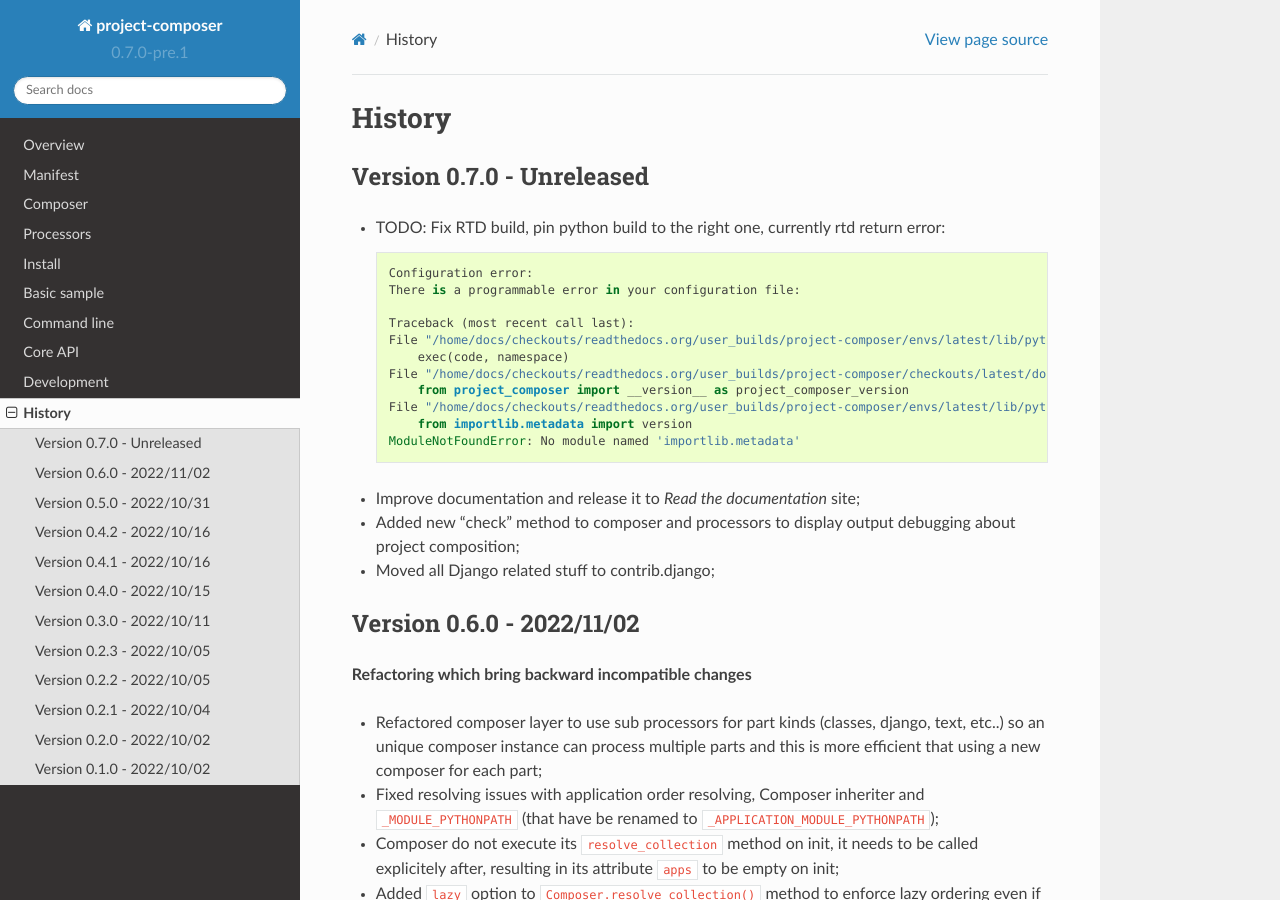
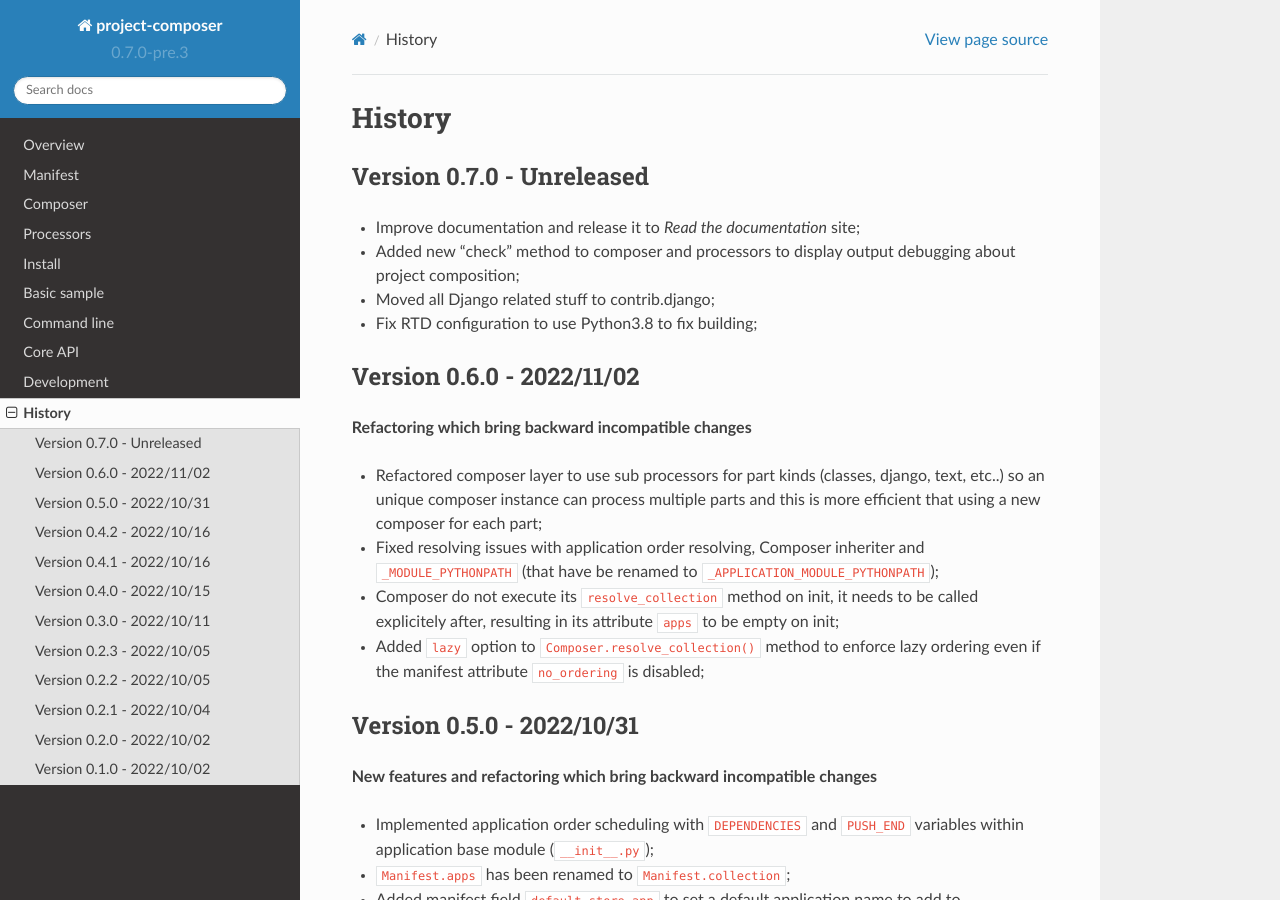
Before and after one commit to sveetch/project-composer, a Sphinx documentation site: the page built from docs/history.rst, in a window 1280 px wide and 900 px high. Built offline with Sphinx 7.4.7 and the Read the Docs theme 2.0.0, drawn with Linux system fonts in a browser that asks for light colours; the version number is read from the project's files by our own code.

Commit message:
changelog

```diff
--- a/docs/history.rst
+++ b/docs/history.rst
@@ -7,24 +7,11 @@ History
 Version 0.7.0 - Unreleased
 --------------------------
 
-* TODO: Fix RTD build, pin python build to the right one, currently rtd return error: ::
-
-    Configuration error:
-    There is a programmable error in your configuration file:
-
-    Traceback (most recent call last):
-    File "/home/docs/checkouts/readthedocs.org/user_builds/project-composer/envs/latest/lib/python3.6/site-packages/sphinx/config.py", line 350, in eval_config_file
-        exec(code, namespace)
-    File "/home/docs/checkouts/readthedocs.org/user_builds/project-composer/checkouts/latest/docs/conf.py", line 15, in <module>
-        from project_composer import __version__ as project_composer_version
-    File "/home/docs/checkouts/readthedocs.org/user_builds/project-composer/envs/latest/lib/python3.6/site-packages/project_composer/__init__.py", line 2, in <module>
-        from importlib.metadata import version
-    ModuleNotFoundError: No module named 'importlib.metadata'
-
 * Improve documentation and release it to *Read the documentation* site;
 * Added new "check" method to composer and processors to display output debugging about
   project composition;
 * Moved all Django related stuff to contrib.django;
+* Fix RTD configuration to use Python3.8 to fix building;
 
 
 Version 0.6.0 - 2022/11/02
--- a/setup.cfg
+++ b/setup.cfg
@@ -3,7 +3,7 @@
 ;;
 [metadata]
 name = project-composer
-version = 0.7.0-pre.1
+version = 0.7.0-pre.3
 description = A system to compose project parts from applications enabled in a manifest
 long_description = file:README.rst
 long_description_content_type = text/x-rst
```
